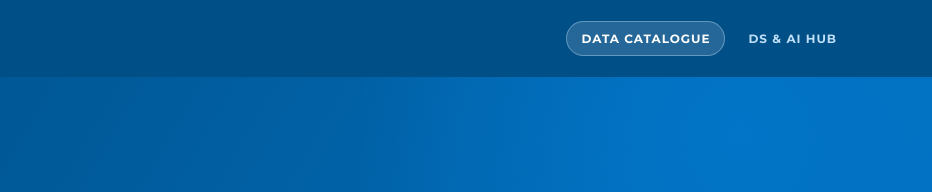
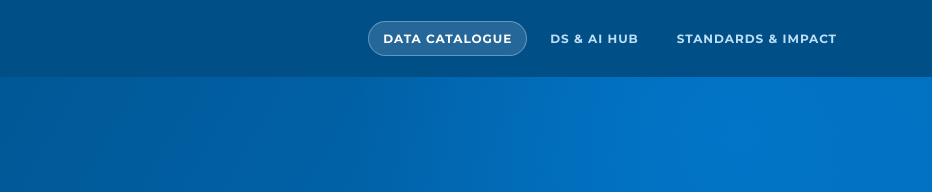
Before and after one commit to Herd-Data-Portal/herd-data-portal, a plain HTML site: page index.html in a window 1280 px wide. Shown: the top 192 px of the page, 348-1280 px from the left. Drawn offline with Linux system fonts and the light colour scheme.

Commit message:
Update index.html

```diff
--- a/index.html
+++ b/index.html
@@ -25,6 +25,7 @@
       <nav class="site-nav" aria-label="Primary navigation">
         <a class="nav-link active" href="./index.html">Data Catalogue</a>
         <a class="nav-link" href="./learn.html">DS &amp; AI Hub</a>
+        <a class="nav-link" href="./standards.html">Standards &amp; Impact</a>
       </nav>
     </div>
   </header>
```
